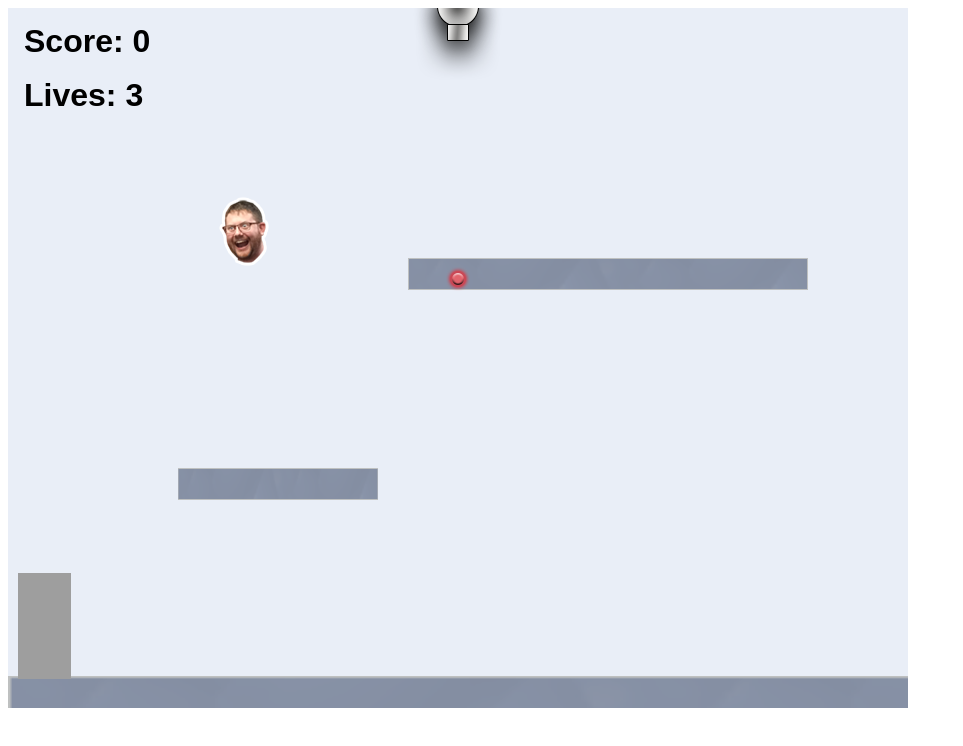
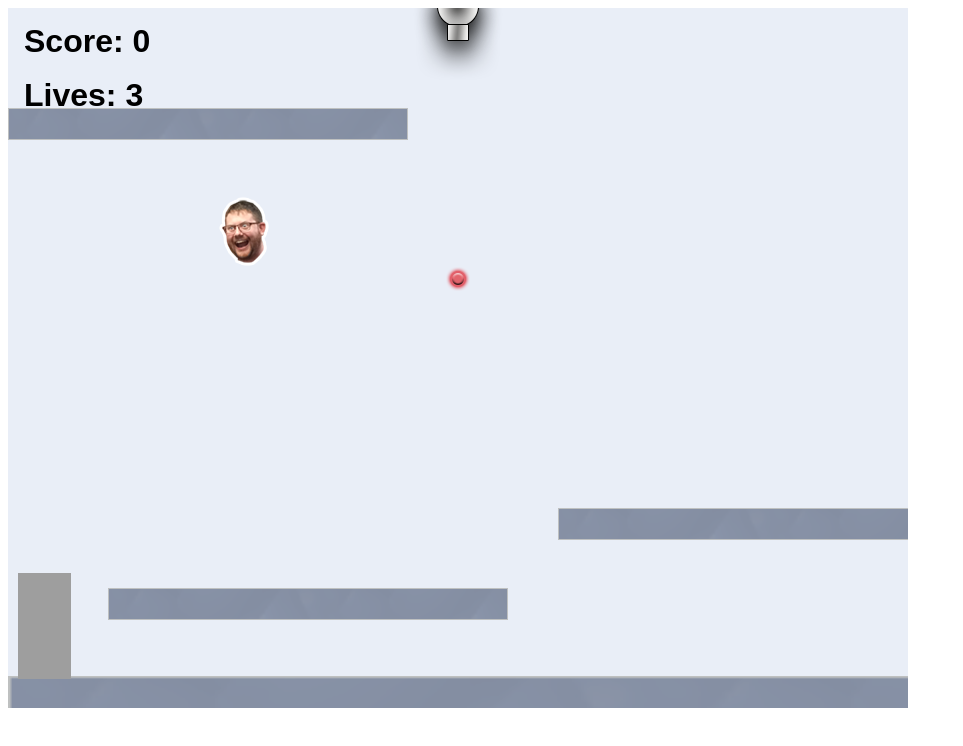
Before and after one commit to BrothaChase/BrothaChase.github.io, a website: page projects/platformer/index.html in a window 1280 px wide. Shown: the whole page, without its empty margins (0-963 px from the left). Drawn offline with Linux system fonts and the light colour scheme; animation ran at ten frames a second.

Commit message:
added platforms

```diff
--- a/projects/platformer/js/init/platform.js
+++ b/projects/platformer/js/init/platform.js
@@ -37,8 +37,9 @@
         createPlatform(0, game.world.height - 32, 3, 2);    // DO NOT DELETE
 
         // example:
-        createPlatform(400, 250);
-        createPlatform(170, 460, 0.5);
+        createPlatform(100,580);
+        createPlatform(550,500);
+        createPlatform(0,100)
 
         // ALL YOUR CODE GOES ABOVE HERE ///////////////////////////////////////
         ////////////////////////////////////////////////////////////////////////
```
Also changed, not shown: index.html (+2 -1 lines), portfolio.html (+3 -0 lines).
